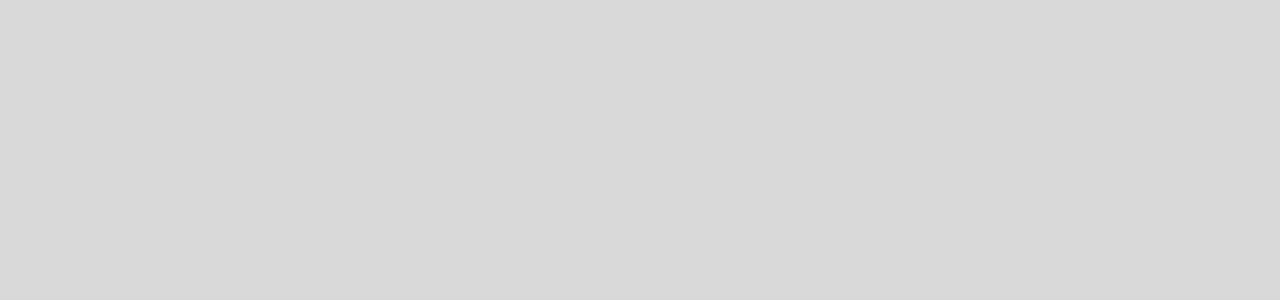
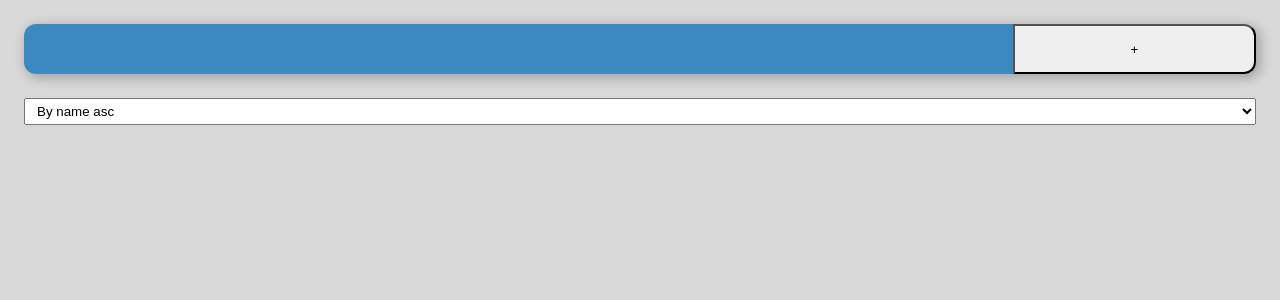
Before and after one commit to Alexandr-Horton/weather-react-api, a React (Create React App) app: page / in a window 1280 px wide. Shown: the top 300 px of the page. Built offline with nearby package versions, Linux system fonts and the light colour scheme; the HTML template or start-up script is replaced by a standard one.

Commit message:
minor changes path

```diff
--- a/src/App.js
+++ b/src/App.js
@@ -18,7 +18,7 @@ function App() {
     <BrowserRouter>
       <GlobalContext.Provider value={{ state, dispatch }}>
         <div className="Main">
-          <Route path="/home">
+          <Route path="/">
               <Input />
               <ErrorBoundary>
                 <CardList />
```
Also changed, not shown: 7 other files (tests, documents, lock files or other folders).
